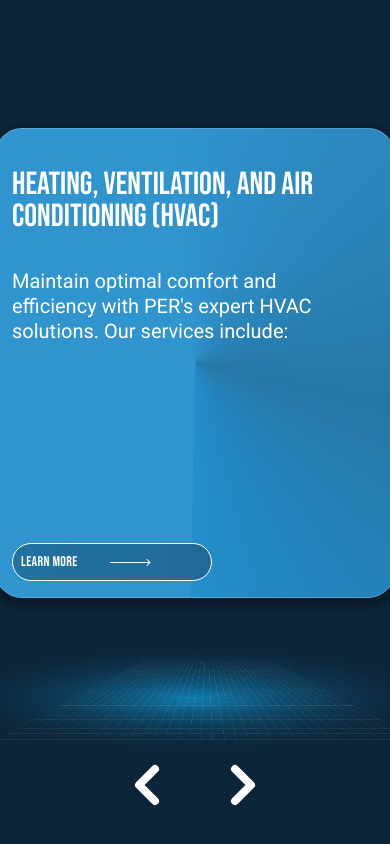
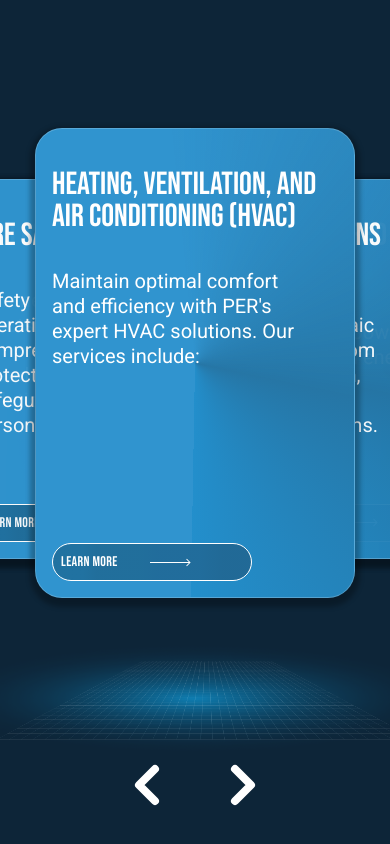
Before and after one commit to ajabbar17/photon, a Next.js app: page / in a window 390 px wide. Shown: the part 1678-2522 px from the top of the page. Built offline with nearby package versions, Linux system fonts and the light colour scheme.

Commit message:
cards width changes

```diff
--- a/src/app/components/Alt4.jsx
+++ b/src/app/components/Alt4.jsx
@@ -59,15 +59,15 @@ const ServiceCard = ({ title, description, position, src }) => {
   const getLevelClasses = (level) => {
     switch (level) {
       case -2:
-        return "left-[2%] 3xl:left-[8%] top-[7%] h-[380px] w-[400px] z-0 opacity-70";
+        return "left-[2%] 3xl:left-[8%] top-[7%] h-[380px] w-[320px] md:w-[400px] z-0 opacity-70";
       case -1:
-        return "left-[30%] top-[7%]  h-[380px] w-[400px] z-10 opacity-95";
+        return "left-[30%] top-[7%]  h-[380px] w-[320px] md:w-[400px] z-10 opacity-95";
       case 0:
-        return "left-[50%] top-[1%] h-[470px] w-[400px] z-20 opacity-100"; // Increased dimensions for active card
+        return "left-[50%] top-[1%] h-[470px] w-[320px] md:w-[400px] z-20 opacity-100"; // Increased dimensions for active card
       case 1:
-        return "left-[70%] top-[7%] h-[380px] w-[400px] z-10 opacity-95";
+        return "left-[70%] top-[7%] h-[380px] w-[320px] md:w-[400px] z-10 opacity-95";
       case 2:
-        return "left-[98%] 3xl:left-[92%] top-[7%] h-[380px] w-[400px] z-0 opacity-70";
+        return "left-[98%] 3xl:left-[92%] top-[7%] h-[380px] w-[320px] md:w-[400px] z-0 opacity-70";
       default:
         return "";
     }
```
